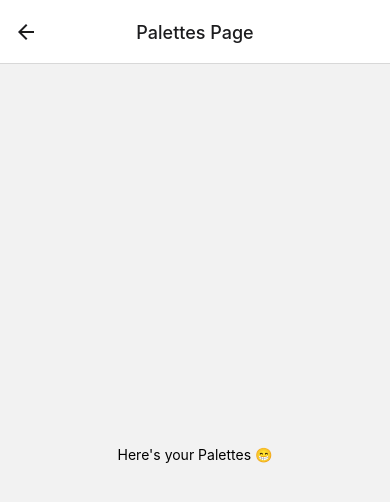
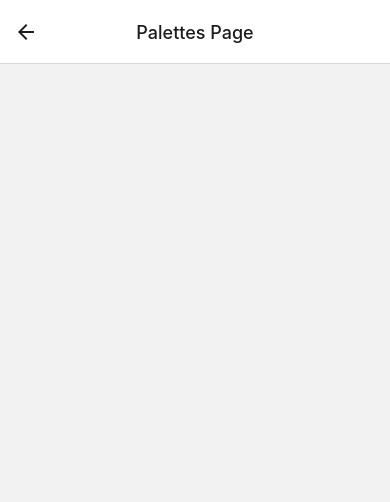
Before and after one commit to WillemJou/counter-color-native, a React Native app: screen / in a window 390 px wide. Both pictures are taken after a click on the button "SEE YOUR PALETTES -->". Shown: the top 502 px of the page. Built offline with nearby package versions, Linux system fonts and the light colour scheme.

Commit message:
add context to pass palette state from main page to palette page + reset color state when add palette

```diff
--- a/App.js
+++ b/App.js
@@ -3,12 +3,14 @@ import { NavigationContainer } from '@react-navigation/native'
 import { createNativeStackNavigator } from '@react-navigation/native-stack'
 import { MainPage } from './pages/mainPage'
 import { PalettesPage } from './pages/palettesPage'
+import { ContextProvider } from './hooks/context'
 
 const App = () => {
   const Stack = createNativeStackNavigator()
 
   return (
     <NavigationContainer>
+      <ContextProvider>
         <Stack.Navigator initialRouteName='Counter Color'>
           <Stack.Screen
             options={{
@@ -25,6 +27,7 @@ const App = () => {
             }}
           />
         </Stack.Navigator>
+      </ContextProvider>
     </NavigationContainer>
   )
 }
--- a/components/resetBtn.jsx
+++ b/components/resetBtn.jsx
@@ -1,10 +1,12 @@
 import { Pressable, Text } from 'react-native'
 import { styles } from '../style'
+import { clearAsyncStorage } from '../utils'
 
 export const ResetButton = (props) => {
   const resetCounter = () => {
     props.setCount(0)
     props.setColors([])
+    clearAsyncStorage()
   }
   return (
     <Pressable
--- /dev/null
+++ b/hooks/context.jsx
@@ -0,0 +1,14 @@
+import React from 'react'
+import { useState } from 'react'
+
+export const StateContext = React.createContext()
+
+export const ContextProvider = ({ children }) => {
+  const [palette, setPalette] = useState([])
+
+  return (
+    <StateContext.Provider value={{ palette, setPalette }}>
+      {children}
+    </StateContext.Provider>
+  )
+}
--- a/pages/mainPage.jsx
+++ b/pages/mainPage.jsx
@@ -3,17 +3,19 @@ import { Counter } from '../layouts/counter'
 import { ColorView } from '../layouts/colorView'
 import { PaletteBox } from '../layouts/paletteBox'
 import { styles } from '../style'
-import { useState, useEffect } from 'react'
+import { useState, useEffect, useContext } from 'react'
 import { randomRgb } from '../utils'
 import AsyncStorage from '@react-native-async-storage/async-storage'
 import { ResetButton } from '../components/resetBtn'
 import { ChoosePaletteButton } from '../components/choosePaletteBtn'
+import { StateContext } from '../hooks/context'
 
 export const MainPage = ({ navigation }) => {
   const [count, setCount] = useState(0)
   const [color, setColor] = useState('')
   const [colors, setColors] = useState([])
-  const [palette, setPalette] = useState([])
+  const { palette, setPalette } = useContext(StateContext)
+  console.log(palette)
 
   const changeColor = () => {
     setColor(randomRgb)
--- a/pages/palettesPage.jsx
+++ b/pages/palettesPage.jsx
@@ -1,9 +1,23 @@
-import { View, Text } from 'react-native'
+import { View } from 'react-native'
+import { styles } from '../style'
+import { useContext } from 'react'
+import { StateContext } from '../hooks/context'
 
 export const PalettesPage = ({ navigation }) => {
+  const { palette, setPalette } = useContext(StateContext)
+
   return (
-    <View style={{ flex: 1, alignItems: 'center', justifyContent: 'center' }}>
-      <Text>Here's your Palettes 😁</Text>
+    <View style={[styles.columnCenterContainer, { flex: 4 }]}>
+      {palette.map((children, index) => (
+        <View
+          key={index}
+          style={{
+            flex: 1,
+            width: 300,
+            height: 40,
+            backgroundColor: children,
+          }}></View>
+      ))}
     </View>
   )
 }
--- a/utils.js
+++ b/utils.js
@@ -16,4 +16,8 @@ const getColor = async () =>
 const getColors = async () =>
   JSON.parse((await AsyncStorage.getItem('colors')) || '[]')
 
-export { randomHexa, randomRgb, getColor, getColors }
+const clearAsyncStorage = async () => {
+  await AsyncStorage.clear()
+}
+
+export { randomHexa, randomRgb, getColor, getColors, clearAsyncStorage }
```
Lines whose indentation alone changed are shown as unchanged.
